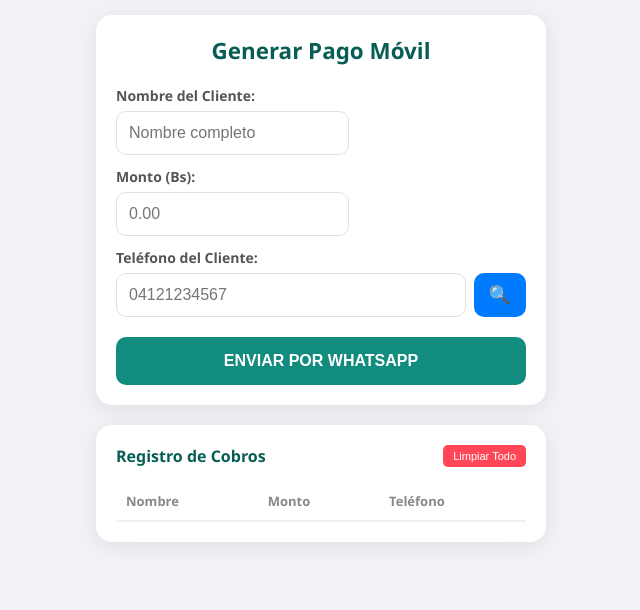
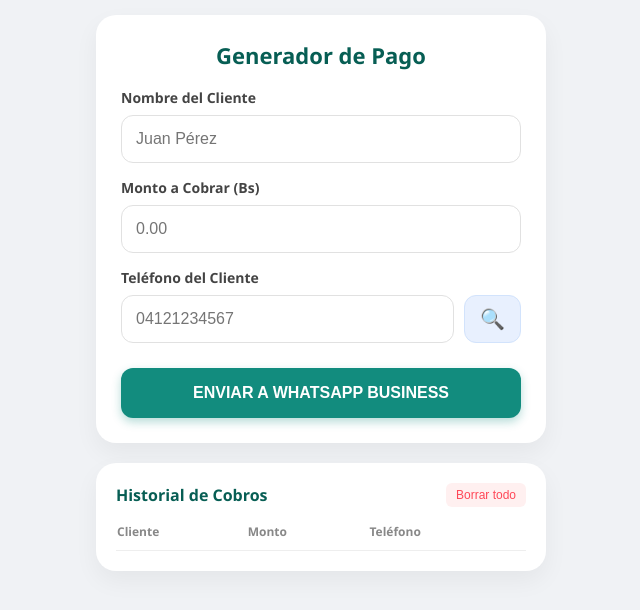
Before and after one commit to radioestilo/Pago, a plain HTML site: page index.html in a window 1280 px wide. Shown: the whole page, without its empty margins (319-959 px from the left). Drawn offline with Linux system fonts and the light colour scheme.

Commit message:
Add files via upload

```diff
--- a/index.html
+++ b/index.html
@@ -3,127 +3,269 @@
 <head>
     <meta charset="UTF-8">
     <meta name="viewport" content="width=device-width, initial-scale=1.0">
-    <title>Generador de Pago Pro</title>
+    <title>Generador de Pago Móvil | FANTO</title>
     <style>
-        :root { --whatsapp: #128c7e; --business: #075e54; --accent: #007bff; }
-        body { font-family: 'Segoe UI', system-ui, sans-serif; background-color: #f0f2f5; margin: 0; padding: 15px; display: flex; flex-direction: column; align-items: center; }
-        .card { background: white; padding: 20px; border-radius: 16px; box-shadow: 0 4px 20px rgba(0,0,0,0.08); width: 100%; max-width: 450px; margin-bottom: 20px; box-sizing: border-box; }
-        h2 { color: var(--business); margin: 0 0 20px; text-align: center; font-size: 1.4rem; }
-        label { display: block; margin: 12px 0 6px; font-weight: 600; font-size: 14px; color: #555; }
-        .input-group { display: flex; gap: 8px; }
-        input { flex-grow: 1; padding: 12px; border: 1.5px solid #e1e1e1; border-radius: 10px; font-size: 16px; outline: none; transition: border 0.3s; }
-        input:focus { border-color: var(--whatsapp); }
-        .btn-lupa { background: var(--accent); color: white; border: none; border-radius: 10px; padding: 0 15px; cursor: pointer; font-size: 18px; }
-        .btn-enviar { width: 100%; padding: 15px; background-color: var(--whatsapp); color: white; border: none; border-radius: 10px; font-size: 16px; font-weight: bold; cursor: pointer; margin-top: 20px; transition: 0.3s; }
-        .btn-enviar:active { transform: scale(0.98); background-color: var(--business); }
+        :root {
+            --primary: #075e54;
+            --secondary: #128c7e;
+            --accent: #25d366;
+            --bg: #f0f2f5;
+            --white: #ffffff;
+        }
 
-        .registro-container { width: 100%; max-width: 450px; background: white; border-radius: 16px; padding: 20px; box-shadow: 0 4px 20px rgba(0,0,0,0.08); box-sizing: border-box; }
-        .header-registro { display: flex; justify-content: space-between; align-items: center; margin-bottom: 15px; }
-        table { width: 100%; border-collapse: collapse; font-size: 13px; }
-        th { text-align: left; padding: 10px; border-bottom: 2px solid #f0f0f0; color: #888; }
-        td { padding: 12px 10px; border-bottom: 1px solid #f9f9f9; color: #333; }
-        .btn-borrar { background: #ff4757; color: white; border: none; padding: 5px 10px; border-radius: 5px; cursor: pointer; font-size: 11px; }
+        body {
+            font-family: 'Segoe UI', Roboto, Helvetica, Arial, sans-serif;
+            background-color: var(--bg);
+            margin: 0;
+            padding: 15px;
+            display: flex;
+            flex-direction: column;
+            align-items: center;
+        }
+
+        .card {
+            background: var(--white);
+            width: 100%;
+            max-width: 450px;
+            padding: 25px;
+            border-radius: 20px;
+            box-shadow: 0 10px 25px rgba(0,0,0,0.05);
+            box-sizing: border-box;
+            margin-bottom: 20px;
+        }
+
+        h2 {
+            color: var(--primary);
+            text-align: center;
+            margin-top: 0;
+            font-size: 22px;
+        }
+
+        .input-group {
+            margin-bottom: 15px;
+        }
+
+        label {
+            display: block;
+            margin-bottom: 8px;
+            font-weight: 600;
+            color: #444;
+            font-size: 14px;
+        }
+
+        input {
+            width: 100%;
+            padding: 14px;
+            border: 1.5px solid #e1e1e1;
+            border-radius: 12px;
+            font-size: 16px;
+            box-sizing: border-box;
+            outline: none;
+            transition: border-color 0.3s;
+        }
+
+        input:focus {
+            border-color: var(--secondary);
+        }
+
+        .phone-container {
+            display: flex;
+            gap: 10px;
+        }
+
+        .btn-lupa {
+            background: #e8f0fe;
+            border: 1px solid #d2e3fc;
+            border-radius: 12px;
+            padding: 0 15px;
+            cursor: pointer;
+            font-size: 20px;
+            transition: background 0.2s;
+        }
+
+        .btn-lupa:active {
+            background: #d2e3fc;
+        }
+
+        .btn-enviar {
+            width: 100%;
+            padding: 16px;
+            background-color: var(--secondary);
+            color: white;
+            border: none;
+            border-radius: 12px;
+            font-size: 16px;
+            font-weight: bold;
+            cursor: pointer;
+            margin-top: 10px;
+            box-shadow: 0 4px 10px rgba(18, 140, 126, 0.3);
+        }
+
+        .btn-enviar:active {
+            transform: scale(0.98);
+        }
+
+        .registro-container {
+            width: 100%;
+            max-width: 450px;
+            background: var(--white);
+            border-radius: 20px;
+            padding: 20px;
+            box-shadow: 0 10px 25px rgba(0,0,0,0.05);
+            box-sizing: border-box;
+        }
+
+        .registro-header {
+            display: flex;
+            justify-content: space-between;
+            align-items: center;
+            margin-bottom: 15px;
+        }
+
+        table {
+            width: 100%;
+            border-collapse: collapse;
+        }
+
+        th {
+            text-align: left;
+            font-size: 12px;
+            color: #888;
+            padding-bottom: 10px;
+            border-bottom: 1px solid #eee;
+        }
+
+        td {
+            padding: 12px 0;
+            font-size: 14px;
+            border-bottom: 1px solid #f9f9f9;
+        }
+
+        .btn-clear {
+            background: #fff0f0;
+            color: #ff4757;
+            border: none;
+            padding: 5px 10px;
+            border-radius: 6px;
+            font-size: 12px;
+            cursor: pointer;
+        }
     </style>
 </head>
 <body>
 
 <div class="card">
-    <h2>Generar Pago Móvil</h2>
+    <h2>Generador de Pago</h2>
 
-    <label>Nombre del Cliente:</label>
-    <input type="text" id="nombre" placeholder="Nombre completo">
-
-    <label>Monto (Bs):</label>
-    <input type="number" id="monto" placeholder="0.00" step="0.01">
-
-    <label>Teléfono del Cliente:</label>
     <div class="input-group">
-        <input type="tel" id="telefono" placeholder="04121234567">
-        <button class="btn-lupa" onclick="seleccionarContacto()">🔍</button>
+        <label>Nombre del Cliente</label>
+        <input type="text" id="nombre" placeholder="Juan Pérez">
     </div>
 
-    <button class="btn-enviar" onclick="procesarPago()">ENVIAR POR WHATSAPP</button>
+    <div class="input-group">
+        <label>Monto a Cobrar (Bs)</label>
+        <input type="number" id="monto" placeholder="0.00" step="0.01">
+    </div>
+
+    <div class="input-group">
+        <label>Teléfono del Cliente</label>
+        <div class="phone-container">
+            <input type="tel" id="telefono" placeholder="04121234567">
+            <button class="btn-lupa" onclick="abrirContactos()" title="Seleccionar de Android">🔍</button>
+        </div>
+    </div>
+
+    <button class="btn-enviar" onclick="enviarPago()">ENVIAR A WHATSAPP BUSINESS</button>
 </div>
 
 <div class="registro-container">
-    <div class="header-registro">
-        <h3 style="margin:0; font-size: 16px; color: var(--business);">Registro de Cobros</h3>
-        <button class="btn-borrar" onclick="limpiarHistorial()">Limpiar Todo</button>
+    <div class="registro-header">
+        <h3 style="margin:0; font-size: 16px; color: var(--primary);">Historial de Cobros</h3>
+        <button class="btn-clear" onclick="limpiarHistorial()">Borrar todo</button>
     </div>
     <table>
         <thead>
             <tr>
-                <th>Nombre</th>
+                <th>Cliente</th>
                 <th>Monto</th>
                 <th>Teléfono</th>
             </tr>
         </thead>
-        <tbody id="listaRegistros"></tbody>
+        <tbody id="tablaCuerpo"></tbody>
     </table>
 </div>
 
 <script>
-    // Cargar historial al iniciar
-    document.addEventListener('DOMContentLoaded', cargarHistorial);
+    // Al cargar la página, mostrar historial guardado
+    document.addEventListener('DOMContentLoaded', mostrarHistorial);
 
-    async function seleccionarContacto() {
+    async function abrirContactos() {
+        const props = ['name', 'tel'];
+        const opts = { multiple: false };
+
         if (!('contacts' in navigator && 'select' in navigator.contacts)) {
-            alert("Brave o tu navegador actual bloquea el acceso a contactos por privacidad. Por favor, usa Chrome para esta función o ingresa el número manualmente.");
+            alert("Acceso a contactos no disponible. \n\nRecuerda:\n1. Usar Chrome en Android.\n2. La página debe ser HTTPS.");
             return;
         }
 
         try {
-            const props = ['name', 'tel'];
-            const contact = await navigator.contacts.select(props, { multiple: false });
+            const contact = await navigator.contacts.select(props, opts);
             if (contact.length > 0) {
-                document.getElementById('nombre').value = contact[0].name[0] || '';
-                document.getElementById('telefono').value = contact[0].tel[0].replace(/\s/g, '');
+                const nombre = contact[0].name ? contact[0].name[0] : "";
+                const tel = contact[0].tel ? contact[0].tel[0].replace(/\s/g, '') : "";
+
+                document.getElementById('nombre').value = nombre;
+                document.getElementById('telefono').value = tel;
             }
         } catch (err) {
-            console.log("Acceso a contactos denegado.");
+            console.error("Error al seleccionar contacto:", err);
         }
     }
 
-    function procesarPago() {
+    function enviarPago() {
         const nombre = document.getElementById('nombre').value;
         const monto = document.getElementById('monto').value;
         let telRaw = document.getElementById('telefono').value.replace(/\D/g, '');
 
         if (!nombre || !monto || !telRaw) {
-            alert("Completa todos los datos.");
+            alert("Por favor completa todos los datos");
             return;
         }
 
-        // Formato internacional
-        let telFull = telRaw.startsWith('0') ? '58' + telRaw.substring(1) : (telRaw.startsWith('58') ? telRaw : '58' + telRaw);
+        // Formato Venezuela 58
+        let telFinal = telRaw;
+        if (telRaw.startsWith('0')) {
+            telFinal = '58' + telRaw.substring(1);
+        } else if (!telRaw.startsWith('58')) {
+            telFinal = '58' + telRaw;
+        }
 
-        const urlPagoBDV = `https://bdvdigital.banvenez.com/pagomovil?id=V19978103&phone=584124645195&bank=0102&description=9dxBliWt4XnVSB0LTqNasQ%3D%3D&amount=${monto}`;
-        const mensaje = `Hola ${nombre}, aquí tienes el enlace para tu pago móvil por ${monto} Bs:\n\n${urlPagoBDV}`;
+        // URL proporcionada
+        const bdvLink = `https://bdvdigital.banvenez.com/pagomovil?id=V19978103&phone=584124645195&bank=0102&description=9dxBliWt4XnVSB0LTqNasQ%3D%3D&amount=${monto}`;
 
-        guardarEnHistorial(nombre, monto, telFull);
-        window.open(`https://wa.me/${telFull}?text=${encodeURIComponent(mensaje)}`, '_blank');
+        const mensaje = encodeURIComponent(`Hola ${nombre}, aquí tienes el enlace para realizar el pago móvil por un monto de ${monto} Bs:\n\n${bdvLink}`);
 
-        // Limpiar campos
+        // Guardar y abrir
+        guardarCobro(nombre, monto, telFinal);
+        window.open(`https://wa.me/${telFinal}?text=${mensaje}`, '_blank');
+
+        // Limpiar para el siguiente
         document.getElementById('nombre').value = '';
         document.getElementById('monto').value = '';
         document.getElementById('telefono').value = '';
     }
 
-    function guardarEnHistorial(nombre, monto, telefono) {
-        const registro = { nombre, monto, telefono };
-        let historial = JSON.parse(localStorage.getItem('cobros_fanto')) || [];
-        historial.unshift(registro);
-        localStorage.setItem('cobros_fanto', JSON.stringify(historial.slice(0, 20))); // Guarda los últimos 20
-        renderizarTabla();
+    function guardarCobro(nombre, monto, telefono) {
+        let historial = JSON.parse(localStorage.getItem('fanto_cobros')) || [];
+        historial.unshift({ nombre, monto, telefono });
+        localStorage.setItem('fanto_cobros', JSON.stringify(historial.slice(0, 15))); // Guardar últimos 15
+        mostrarHistorial();
     }
 
-    function cargarHistorial() {
-        renderizarTabla();
-    }
+    function mostrarHistorial() {
+        const tabla = document.getElementById('tablaCuerpo');
+        const historial = JSON.parse(localStorage.getItem('fanto_cobros')) || [];
 
-    function renderizarTabla() {
-        const tabla = document.getElementById('listaRegistros');
-        const historial = JSON.parse(localStorage.getItem('cobros_fanto')) || [];
         tabla.innerHTML = historial.map(c => `
             <tr>
                 <td>${c.nombre}</td>
@@ -134,9 +276,9 @@
     }
 
     function limpiarHistorial() {
-        if(confirm("¿Borrar todo el historial?")) {
-            localStorage.removeItem('cobros_fanto');
-            renderizarTabla();
+        if (confirm("¿Seguro que deseas borrar el historial?")) {
+            localStorage.removeItem('fanto_cobros');
+            mostrarHistorial();
         }
     }
 </script>
```
